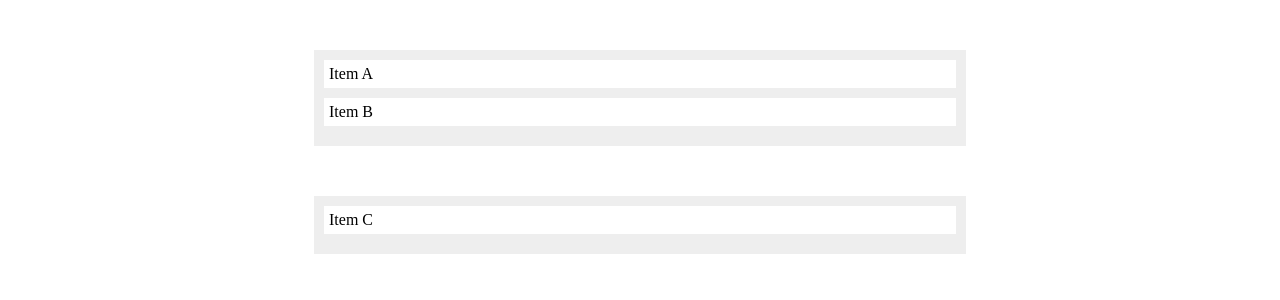
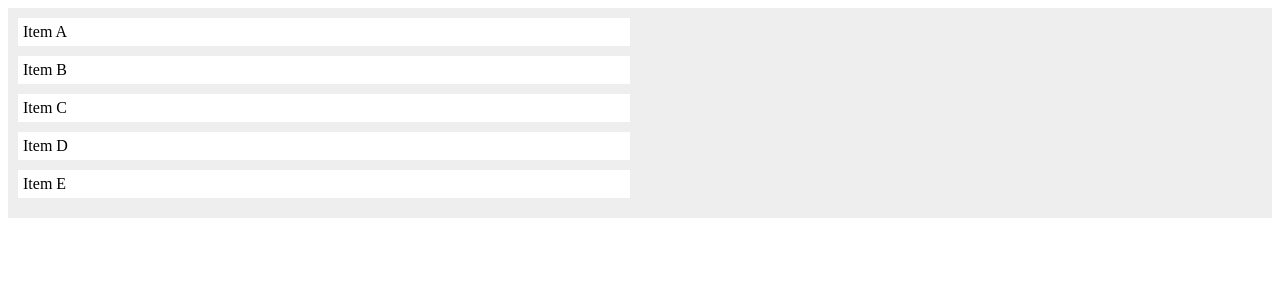
Before and after one commit to fahat8/form-renderer, a Vue app: page / in a window 1280 px wide. Shown: the top 300 px of the page. Built offline with nearby package versions, Linux system fonts and the light colour scheme; the HTML template or start-up script is replaced by a standard one.

Commit message:
Split pane in two

```diff
--- a/src/components/SurveyCreator.vue
+++ b/src/components/SurveyCreator.vue
@@ -1,21 +1,23 @@
 <template>
-    <div class="container">
-        <!-- Droppable Section 1 -->
-        <div class="drop-zone" @drop="onDrop($event, 1)" @dragover.prevent="() => { }" @dragenter.prevent="() => { }">
+    <div class="container" style="display: flex;">
+        <!-- Source Column (Left) -->
+        <div class="drop-zone" style="width: 50%; float: left;">
             <div v-for="item in getList(1)" :key="item.id" class="drag-el" draggable="true"
-                @dragstart="startDrag($event, item)">
+                @dragstart="startDrag($event, item, 1)">
                 {{ item.title }}
             </div>
         </div>
-        <!-- Droppable Section 2 -->
-        <div class="drop-zone" @drop="onDrop($event, 2)" @dragover.prevent="() => { }" @dragenter.prevent="() => { }">
-            <div v-for="item in getList(2)" :key="item.id" class="drag-el" draggable="true"
-                @dragstart="startDrag($event, item)">
+        <!-- Target Column (Right) -->
+        <div class="drop-zone" @drop="onDrop($event)" @dragover.prevent="() => { }" @dragenter.prevent="() => { }"
+            style="width: 50%; float: right;">
+            <div v-for="item in getList(2)" :key="`target-${item.id}`" class="drag-el" draggable="true"
+                @dragstart="startDrag($event, item, 2)" @dragover="dragOver($event, index)">
                 {{ item.title }}
             </div>
         </div>
     </div>
 </template>
+
 
 <script>
 import { ref } from 'vue'
@@ -25,28 +27,44 @@ export default {
         const items = ref([
             { id: 0, title: 'Item A', list: 1 },
             { id: 1, title: 'Item B', list: 1 },
-            { id: 2, title: 'Item C', list: 2 },
-        ])
+            { id: 3, title: 'Item C', list: 1 },
+            { id: 4, title: 'Item D', list: 1 },
+            { id: 5, title: 'Item E', list: 1 }
+        ]);
+
+        const nextId = ref(6);
+        const dropIndex = ref(-1);
 
         const getList = (list) => {
-            return items.value.filter((item) => item.list == list)
+            return items.value.filter(item => item.list === list);
         }
 
-        const startDrag = (evt, item) => {
-            evt.dataTransfer.dropEffect = 'move'
-            evt.dataTransfer.effectAllowed = 'move'
-            evt.dataTransfer.setData('itemID', item.id.toString())
+        const startDrag = (evt, item, origin) => {
+            evt.dataTransfer.dropEffect = 'move';
+            evt.dataTransfer.effectAllowed = 'all';
+            evt.dataTransfer.setData('itemID', item.id.toString());
+            evt.dataTransfer.setData('origin', origin.toString());
         }
 
-        const onDrop = (evt, list) => {
-            const itemID = parseInt(evt.dataTransfer.getData('itemID'))
-            const item = items.value.findIndex((item) => item.id === itemID)
-            if (item !== -1) {
-                // Ensure we're modifying the object, not overwriting an array index
-                items.value[item].list = list;
-                console.log('Updated item:', items.value[item]);
-            } else {
-                console.log('Item not found with ID:', itemID);
+        const dragOver = (evt, index) => {
+            dropIndex.value = index;
+            evt.preventDefault();
+            console.log(dropIndex.value);
+        }
+
+        const onDrop = (evt) => {
+            const itemID = parseInt(evt.dataTransfer.getData('itemID'));
+            const origin = parseInt(evt.dataTransfer.getData('origin'));
+            const droppedItem = items.value.find(item => item.id === itemID);
+
+            if (droppedItem) {
+                if (origin === 1 && droppedItem.list === 1) { // From left to right
+                    const newItem = { ...droppedItem, id: nextId.value++, list: 2 };
+                    items.value.push(newItem);
+                } else if (origin === 2) { // Reorder elements in right list
+                    items.value.splice(items.value.findIndex(i => i.id === itemID), 1); // Remove the item from its current position
+                    items.value.splice(dropIndex.value, 0, droppedItem);
+                }
             }
         }
 
@@ -54,24 +72,34 @@ export default {
             getList,
             onDrop,
             startDrag,
+            dragOver,
         }
     },
 }
 </script>
 
+
+
 <style>
+.container {
+    display: flex;
+    justify-content: space-between;
+}
+
 .drop-zone {
     width: 50%;
-    margin: 50px auto;
+    margin: 0;
     background-color: #eee;
-    margin-bottom: 10px;
     padding: 10px;
-    min-height: 10px;
+    min-height: 100px;
+    /* Ensure there's space to drop */
 }
 
 .drag-el {
     background-color: #fff;
     margin-bottom: 10px;
     padding: 5px;
+    cursor: pointer;
+    /* Indicates it's draggable */
 }
 </style>
```
